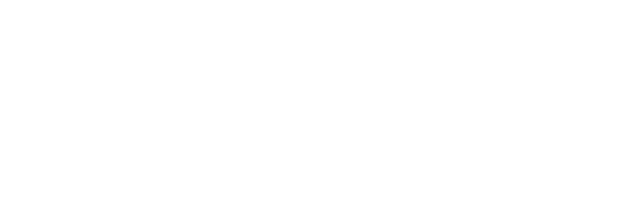
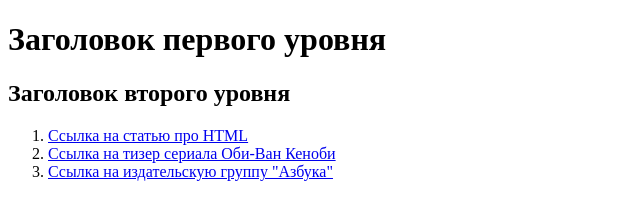
Before and after one commit to Rokkimaru/task-html, a website: page src/index.html in a window 1280 px wide. Shown: the whole page, without its empty margins (0-640 px from the left). Drawn offline with Linux system fonts and the light colour scheme.

Commit message:
Задание по HTML

```diff
--- a/src/index.html
+++ b/src/index.html
@@ -3,5 +3,13 @@
     <head>
         <title>HTML</title>
     </head>
-    <body></body>
+    <body>
+        <h1>Заголовок первого уровня</h1>
+        <h2>Заголовок второго уровня</h2>
+        <ol>
+            <li><a name="wiki" href="https://ru.wikipedia.org/wiki/HTML" title="страница про HTML">Ссылка на статью про HTML</a></li>
+            <li><a name="video" href="https://www.youtube.com/watch?v=TWTfhyvzTx0&ab_channel=StarWars" title="тизер сериала">Ссылка на тизер сериала Оби-Ван Кеноби</a></li>
+            <li><a name="books" href="https://azbooka.ru/" title="разные книги">Ссылка на издательскую группу "Азбука"</a></li>
+        </ol>
+    </body>
 </html>
```
